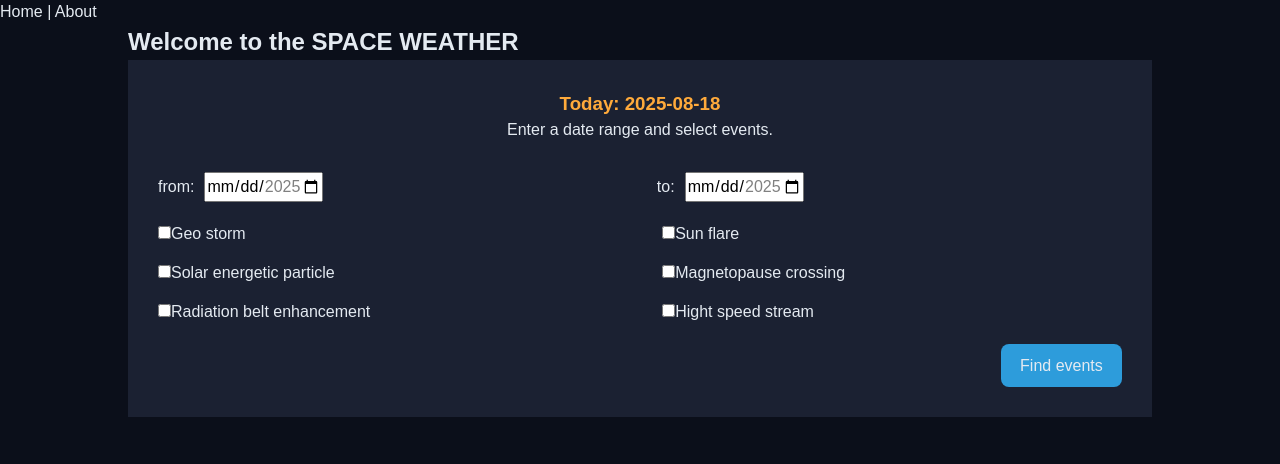
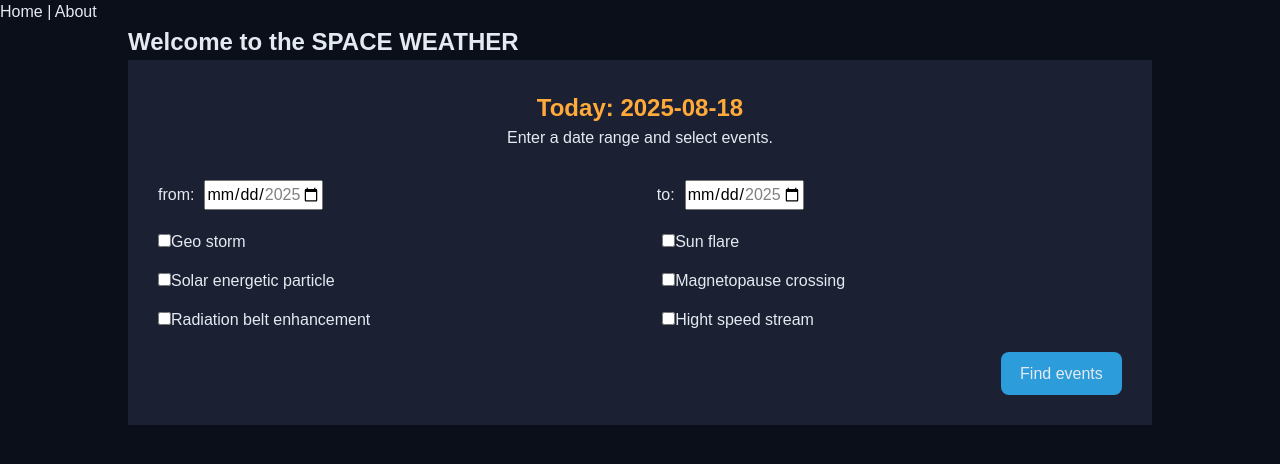
Before and after one commit to Taaamilaaa/Space-Weather, a React (Vite) app: page / in a window 1280 px wide. Shown: the top 464 px of the page. Built offline with nearby package versions, Linux system fonts and the light colour scheme.

Commit message:
Update FormSection.jsx

```diff
--- a/src/components/formSection/FormSection.jsx
+++ b/src/components/formSection/FormSection.jsx
@@ -4,7 +4,7 @@ import styles from "./FormSection.module.css";
 export function FormSection({ todayDate, today, maxPastDate, onFormSubmite }) {
   return (
     <>
-      <section className={styles.section}>
+      <div className={styles.section}>
         <div className={styles.textContainer}>
           <h1>Today: {todayDate}</h1>
           <p>Enter a date range and select events.</p>
@@ -15,7 +15,7 @@ export function FormSection({ todayDate, today, maxPastDate, onFormSubmite }) {
           today={today}
           maxPastDate={maxPastDate}
         />
-      </section>
+      </div>
     </>
   );
 }
```
